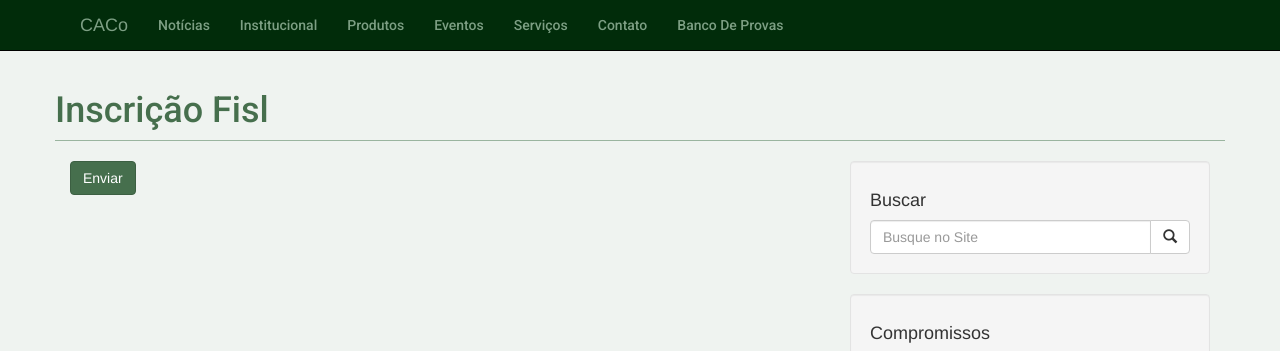
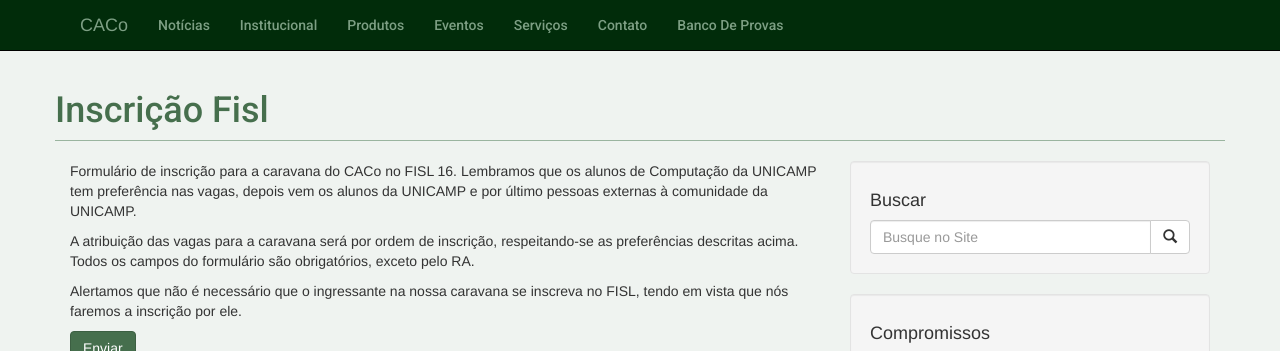
Before and after one commit to LSchanner/sitecaco, a Django app: template templates/inscricaofisl.html in a window 1280 px wide. Shown: the top 351 px of the page. Run offline with Django 3.2, Linux system fonts and the light colour scheme; the template is opened without the code that fills it, so the values that code supplies are empty; some libraries are stand-ins or nearby versions.

Commit message:
atualiza texto na página de inscrição do fisl

```diff
--- a/templates/inscricaofisl.html
+++ b/templates/inscricaofisl.html
@@ -11,6 +11,17 @@
 
 
 {% block content %}
+<p>
+    Formulário de inscrição para a caravana do CACo no FISL 16. Lembramos que os alunos de Computação da UNICAMP tem preferência nas vagas, depois vem os alunos da UNICAMP e por último pessoas externas à comunidade da UNICAMP.
+</p>
+
+<p>
+    A atribuição das vagas para a caravana será por ordem de inscrição, respeitando-se as preferências descritas acima. Todos os campos do formulário são obrigatórios, exceto pelo RA.
+</p>
+
+<p>
+    Alertamos que não é necessário que o ingressante na nossa caravana se inscreva no FISL, tendo em vista que nós faremos a inscrição por ele.
+</p>
 
 <form role="form" method="POST">{% csrf_token %}
     {{ form|as_bootstrap }}
```
